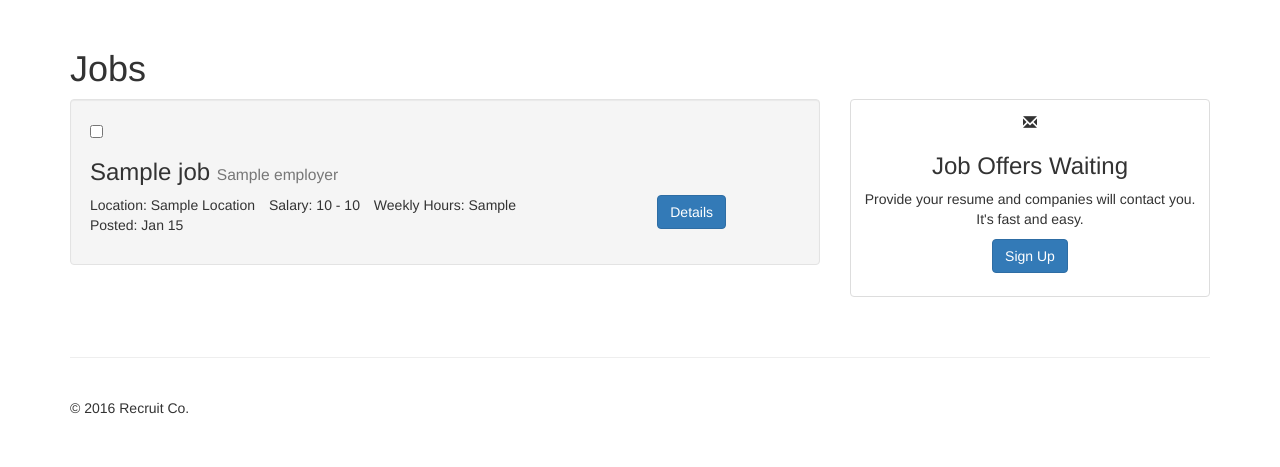
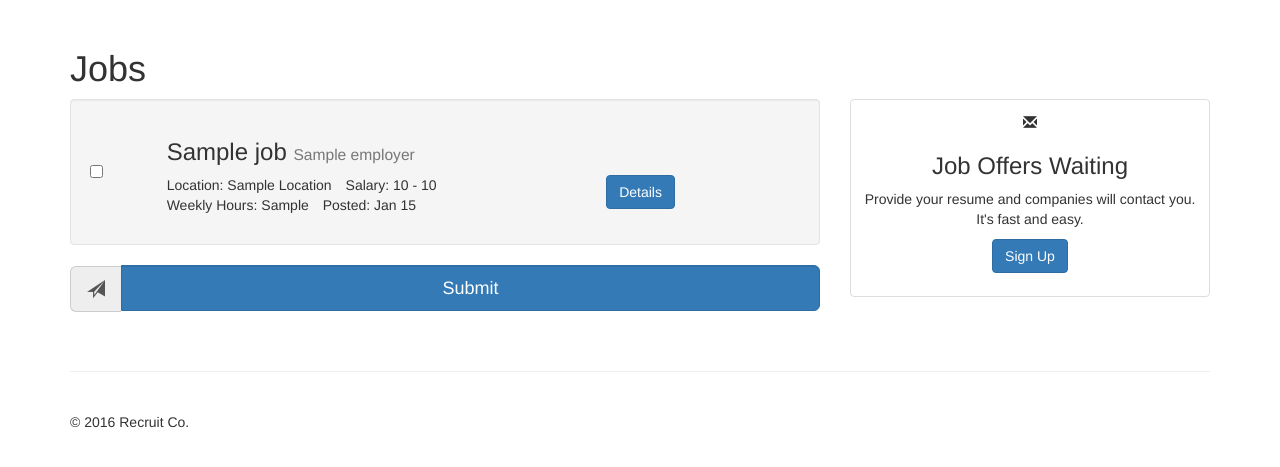
Before and after one commit to cassac/recruit, a Django app: template jobs/templates/jobs/jobs.html in a window 1280 px wide. Shown: the part 51-518 px from the top of the page. Run offline with Django 3.2, Linux system fonts and the light colour scheme; the template is opened without the code that fills it: most values are stand-ins (such as "Sample title", 1, 10 or a date in 2020); data that the repository does not hold is empty; some libraries are stand-ins or nearby versions.

Commit message:
adjusts html adds form

```diff
--- a/jobs/templates/jobs/jobs.html
+++ b/jobs/templates/jobs/jobs.html
@@ -9,30 +9,29 @@
 <meta name="csrf-token" content="{{csrf_token}}">
 <style>
 .checkBox {
-    float:none;
     display:inline-block;
-    vertical-align:middle;
-    margin-top:40px;
+    margin-top:3em;
 }
-
 </style>
 {% endblock head %}
 
 {% block content %}
 
 <h1>Jobs</h1>
-
-
 <div class='row'>
 	<div class='col-xs-12 col-sm-8'>
+		<form method='post'>
 		{% for job in jobs %}
 			<div class="well" id='{{ job.id }}'>
-
-			<input class='checkBox' type='checkbox' name='requested_jobs[]'>
-
+				<div class='row'>
+					<div class='col-xs-1 checkBox'>
+						<input type='checkbox' name='requested_jobs[]'>
+					</div>
+					<div class='col-xs-10'>
+						<div class='col-xs-10'>
 							<h3>{{ job.title }} <small>{{ job.employer }}</small></h3>
-			<div class='row'>
-				<div class='col-xs-8 col-sm-8'>
+						</div>
+						<div class='col-xs-8'>
 							<ul class="list-inline">
 							  <li>Location: {{ job.location | title }}</li>
 							  <li>Salary: {{ job.salary_low }} - {{ job.salary_high }}</li>
@@ -40,12 +39,19 @@
 							  <li>Posted: {{ job.created | date:"M d"}}</li>
 							</ul>
 						</div>
-				<div class='col-xs-4 col-sm-4 text-center'>
+						<div class='col-xs-4 text-center'>
 							<a href="{% url 'job_details' job.id %}" class="btn btn-primary" role="button">Details</a>
 						</div>
 					</div>
 				</div>
+			</div>
 		{% endfor %}
+			<div class="input-group input-group-lg">
+				<span class="input-group-addon glyphicon glyphicon-send" id="addon1"></span>
+				<input type="submit" class="form-control btn btn-primary" value="Submit" aria-describedby="addon1">
+			</div>
+		</form>
+		<br>
 	</div>
 	<div class='col-xs-12 col-sm-4'>
 	    <div class="thumbnail text-center">
```
Lines whose indentation alone changed are shown as unchanged.
